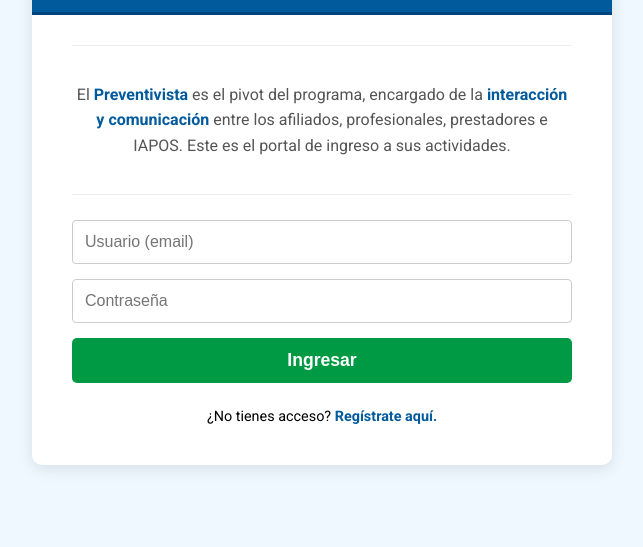
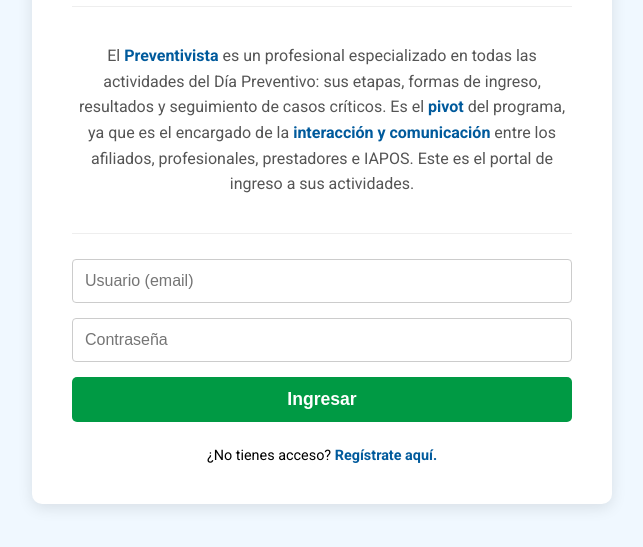
Before and after one commit to PabloRios80/PPDT-Preventivistas, a website: page public/index.html in a window 1280 px wide. Shown: the part 207-754 px from the top of the page, without its empty margins (318-961 px from the left). Drawn offline with Linux system fonts and the light colour scheme.

Commit message:
texto largo

```diff
--- a/public/index.html
+++ b/public/index.html
@@ -55,7 +55,7 @@
             <h1>Día Preventivo</h1>
         </header>
         <div class="description-text">
-            <p>El <strong>Preventivista</strong> es el pivot del programa, encargado de la <strong>interacción y comunicación</strong> entre los afiliados, profesionales, prestadores e IAPOS. Este es el portal de ingreso a sus actividades.</p>
+            <p>El <strong>Preventivista</strong> es un profesional especializado en todas las actividades del Día Preventivo: sus etapas, formas de ingreso, resultados y seguimiento de casos críticos. Es el <strong>pivot</strong> del programa, ya que es el encargado de la <strong>interacción y comunicación</strong> entre los afiliados, profesionales, prestadores e IAPOS. Este es el portal de ingreso a sus actividades.</p>
         </div>
 
         <form id="login-form">
```
